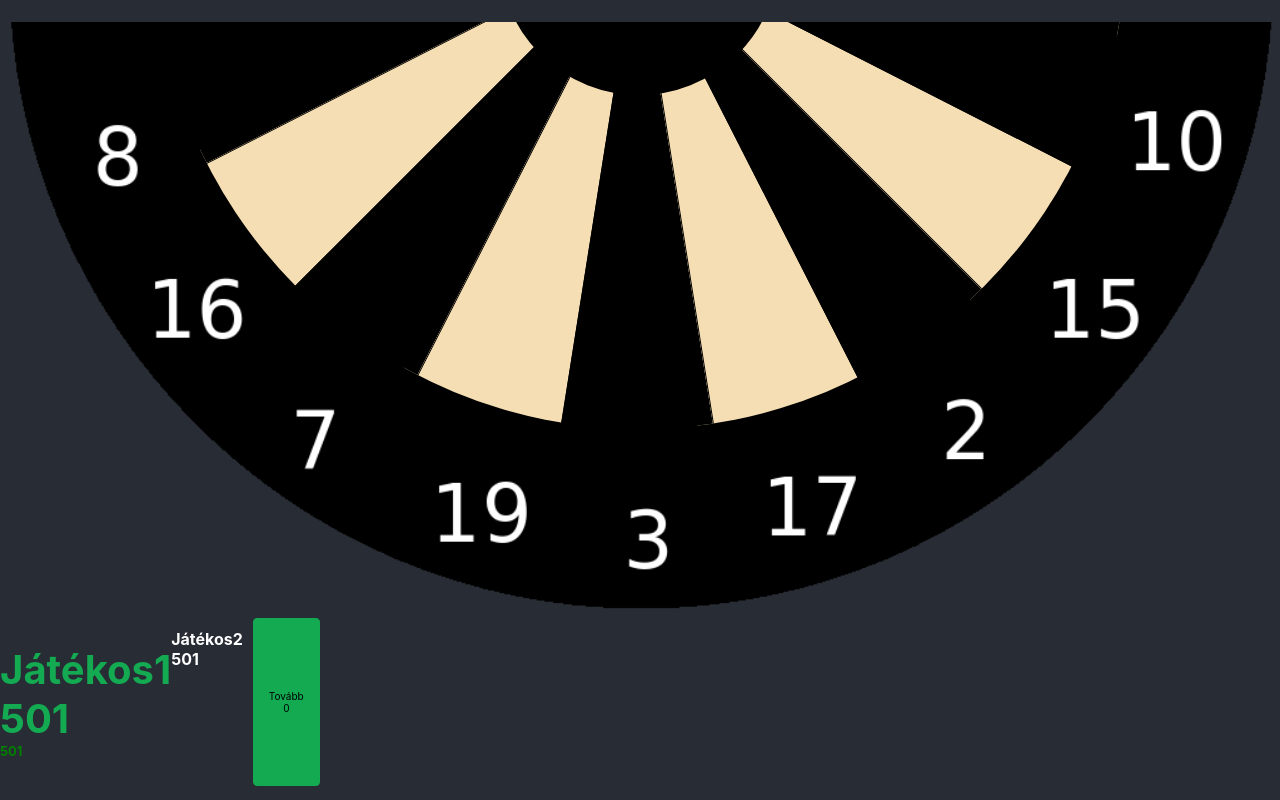
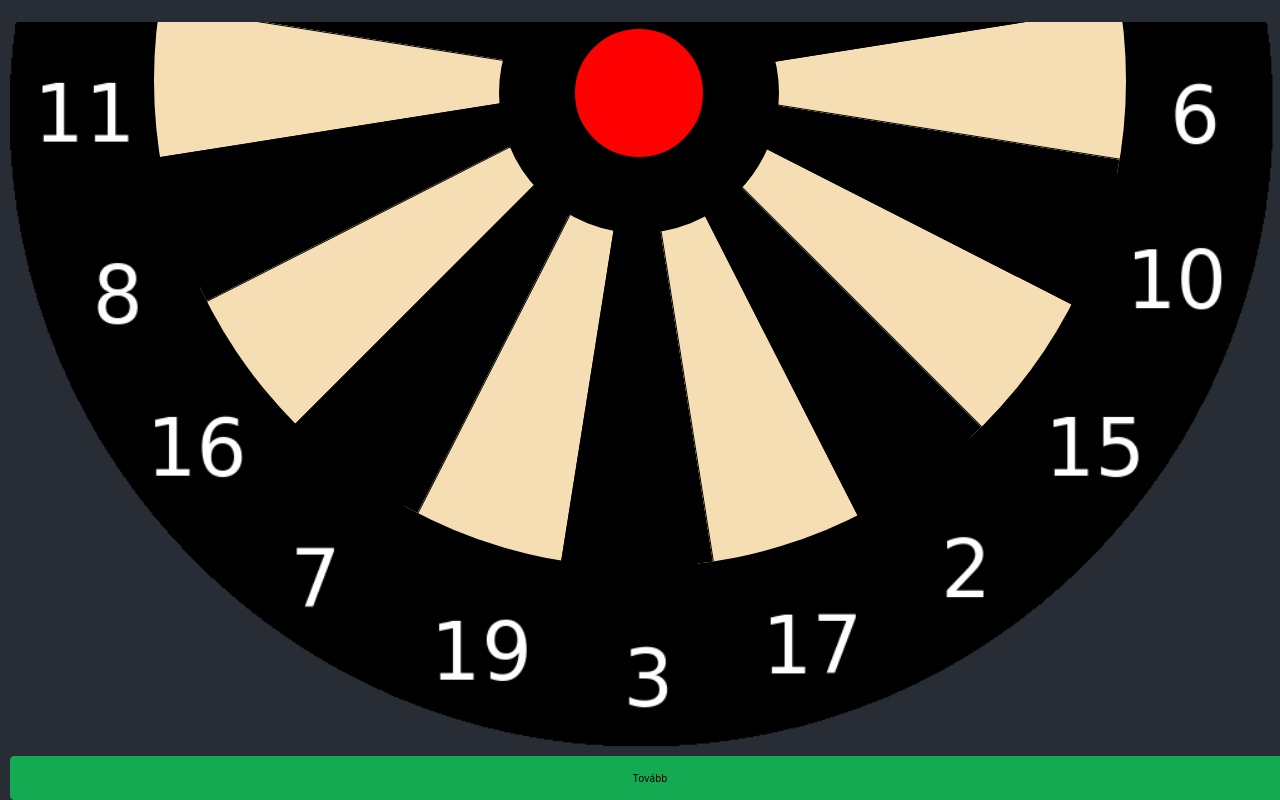
Before and after one commit to DedSec-hun/DartsApp, a React (Create React App) app: page / in a window 1280 px wide. Shown: the part 778-1578 px from the top of the page. Built offline with nearby package versions, Linux system fonts and the light colour scheme.

Commit message:
try new layout

```diff
--- a/src/App.css
+++ b/src/App.css
@@ -206,12 +206,26 @@ z-index: 0;
   pointer-events: none;
 }
 
-.bottom {
+.header {
+  width: 100%;
+  max-height: 25vh;
  display: inline-flex;
 }
 
+.p1 {
+  width: 50%;
+}
+
+.p2{
+  width: 50%;
+}
+
+.p2float{
+  float: right;
+}
+
 .button-normal {
-  right: 0;
+  width: 100%;
   margin-left: 10px;
   background-color: #13aa52;
   border: 1px solid #13aa52;
@@ -358,21 +372,34 @@ button:hover {
 }
 
 .smally {
-font-size: small;
+font-size: medium;
 color: green;
 }
 
+.turn {
+background-color: #13aa52;
+position: absolute;
+top: 0;
+left: 45vw;
+width: 10vw;
+height: 5vh;
+text-align:center;
+font-size: xx-large;
+border-radius: 0 0 50% 50%;
+}
+
 .active {
-  font-size: 5vh;
+  font-size: 6vh;
   color: #13aa52;
 }
 
 .not-active {
-  font-size: medium;
+  font-size: 3vh;
   color: white;
 }
 
 h1 {
+  margin: 0 0 0 0;
   user-select: none;
   pointer-events: none;
 }
--- a/src/App.js
+++ b/src/App.js
@@ -41,6 +41,9 @@ function App() {
     setD1(0);
     setD2(0);
     setD3(0);
+    setD1x(0);
+    setD2x(0);
+    setD3x(0);
     navigator.vibrate(100);
   };
 
@@ -149,7 +152,24 @@ hitCounter(hitvalue,1);
   return (
     <div className="Appview">
       <div className="multiplier-counter" style={LoaderStyle}></div>
+      <div className="turn"> {Math.floor(turn - turn / 2) + 1}</div>
+      <div className="header">
+        <div className="p1">
+        <h1 className={turn % 2 === 0 ? "active" : "not-active"}>
+        {p1name} <br></br>{p1} <br></br>  <div className="smally">{turn % 2 === 0 ? p1 - turnSum : ''}</div>
+        </h1>
+        </div>
+
+        <div className="p2">
+        <div className="p2float">
+        <h1 className={turn % 2 !== 0 ? "active" : "not-active"}>
+        {p2name} <br></br> {p2} <br></br>  <div className="smally">{turn % 2 === 0 ? '' : p2 - turnSum}</div>
+        </h1>
+        </div>
+        </div>
+       </div>
       <div onClick={() =>  setHiddenScore('block')} className="dart-sum"> <h2 className="noselect"> Szumma: {turnSum}   </h2> </div>
+
       <div className="darts">
         <button className="button-dart" onClick={() => setD1(0)}>
           {dart1x}
@@ -190,15 +210,8 @@ hitCounter(hitvalue,1);
       </div>
 
 
-      <div className="bottom">
-        <h1 className={turn % 2 === 0 ? "active" : "not-active"}>
-        {p1name} <br></br>{p1} <br></br>  <div className="smally">{turn % 2 === 0 ? p1 - turnSum : ''}</div>
-        </h1>
-         <h1 className={turn % 2 !== 0 ? "active" : "not-active"}>
-        {p2name} <br></br> {p2} <br></br>  <div className="smally">{turn % 2 === 0 ? '' : p2 - turnSum}</div>
-        </h1>
-        <button className="button-normal" onClick={endTurn}>      <p className="noselect">Tovább  <br></br> {Math.floor(turn - turn / 2)} </p>      </button>
-      </div>
+        <button className="button-normal" onClick={endTurn}>      <p className="noselect">Tovább </p>      </button>
+
 
       <div className="multiplier-fullscreen" style={MultiplierStyle}>
         <button onClick={multiplierDouble} className="double">
--- a/src/Score.js
+++ b/src/Score.js
@@ -19,7 +19,7 @@ const Score = (props) => {
   {props.scorehistoryp1.map(function (item, i) {
             return (
               <tr key={i}>
-              <td>{i}</td>
+              <td>{i + 1}</td>
               <td>{item}</td>
               <td>{props.scorehistoryp2[i]}</td>
             </tr>
```
